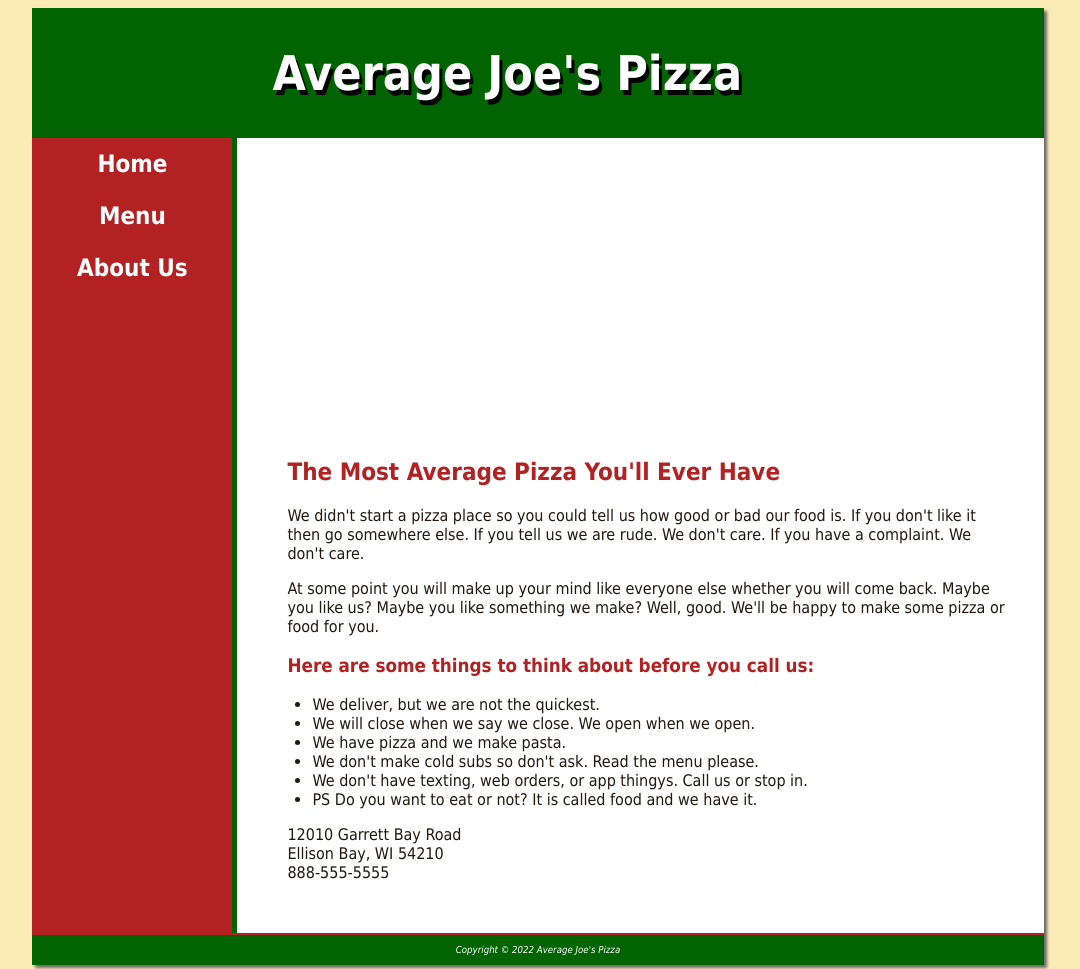
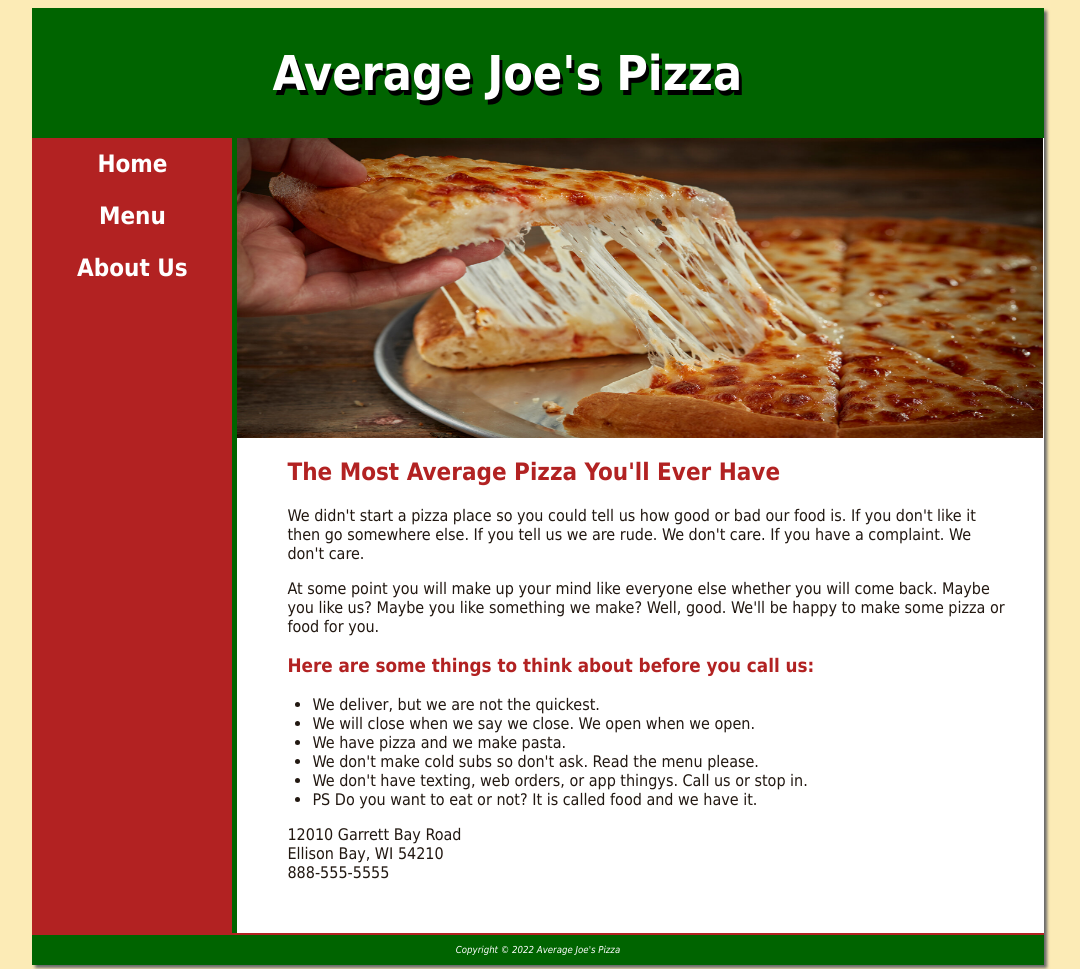
Before and after one commit to bbcsnj/Chap6WebsiteOnOwn, a plain HTML site: page index.html in a window 1280 px wide. Shown: the top 969 px of the page, without its empty margins (102-1182 px from the left). Drawn offline with Linux system fonts and the light colour scheme.

Commit message:
Update average.css

```diff
--- a/average.css
+++ b/average.css
@@ -97,7 +97,7 @@ padding-right: 10px;
 }
 #homehero {
 height: 300px;
-background-image: url();
+background-image: url(pizza_pic_WEBSITE.jpg);
 background-repeat: no-repeat;
 background-size: 100% 100%;
 }
```
